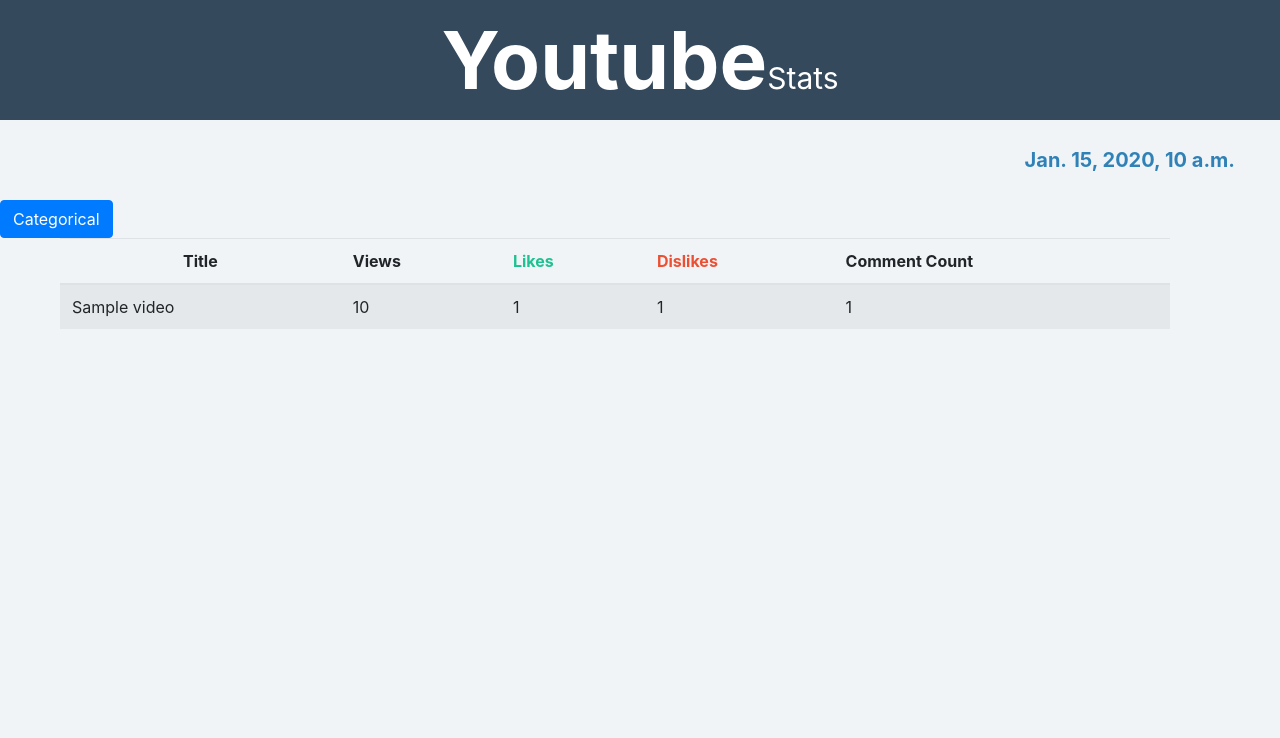
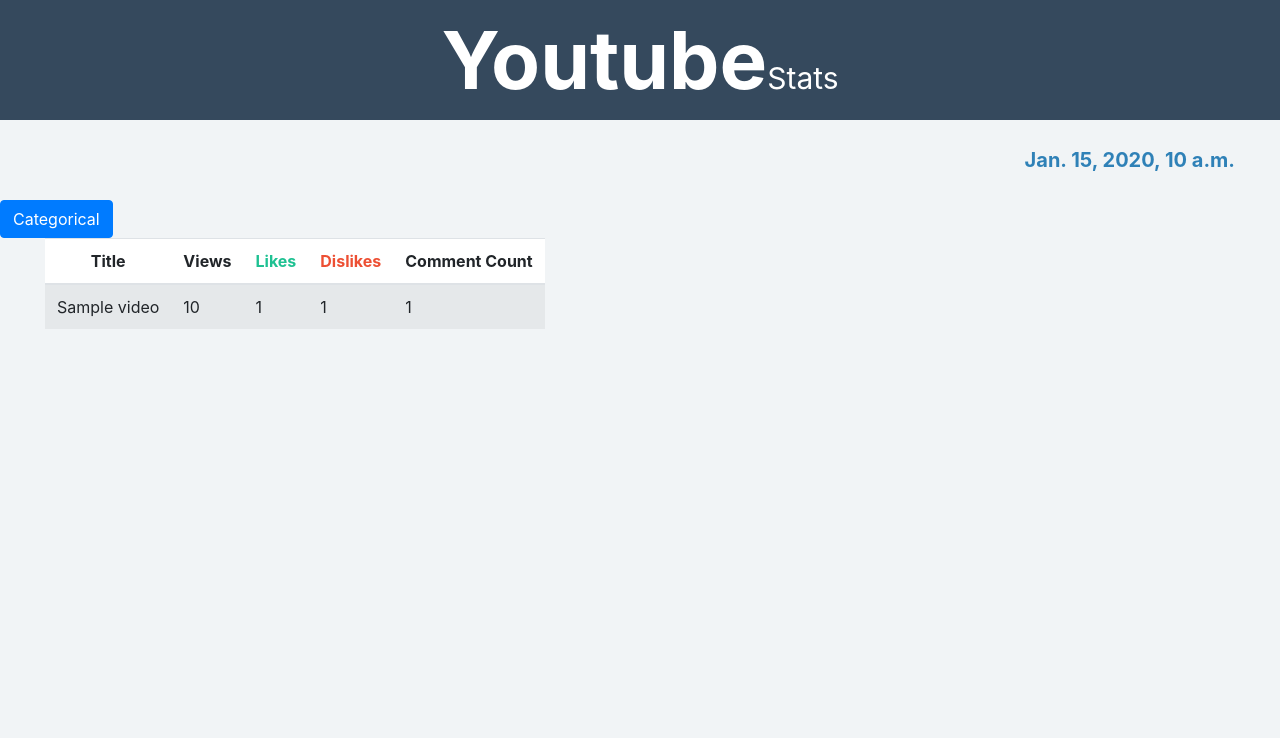
Before and after one commit to EleniFaves/HackathonFall2019, a Django app: template SubscribeToMyChannel/video_stats/templates/video_stats/index.html in a window 1280 px wide. Shown: the top 738 px of the page. Run offline with Django 3.2, Linux system fonts and the light colour scheme; tables that the repository leaves empty hold one stand-in row (values such as "Sample post"); the template is opened without the code that fills it: values that come from a table or form of the project are taken from there, most other values are stand-ins (such as "Sample title", 1, 10 or a date in 2020); some libraries are stand-ins or nearby versions.

Commit message:
added scrollable feature, fixed header rows pending height adjustment

```diff
--- a/SubscribeToMyChannel/video_stats/templates/video_stats/index.html
+++ b/SubscribeToMyChannel/video_stats/templates/video_stats/index.html
@@ -19,7 +19,9 @@
   <a class="btn btn-primary" href="/categorical/">Categorical</a>
 
   <div class="container">
-    <table class="table table-striped table boredered">
+    <div class="row">
+      <div class="scrollable">
+        <table class="table table-striped table bordered">
           <thead>
           <tr>
             <th><div class="title">Title</div></th>
@@ -103,6 +105,23 @@
       margin-right: 45px;
       margin-bottom: 45px;
     }
+
+  thead tr:nth-child(1) th{
+    background: white;
+    position: sticky;
+    top: 0;
+    z-index: 10;
+    }
+
+    .tableFixHead {
+      overflow-y: auto;
+      height: 100px;
+    }
+
+    .scrollable {
+      height: 300px;
+      overflow: scroll;
+    }
   </style>
 <!--
   <div class="header">Youtube<span class="header2">Stats</span></div>
```
Lines whose indentation alone changed are shown as unchanged.
